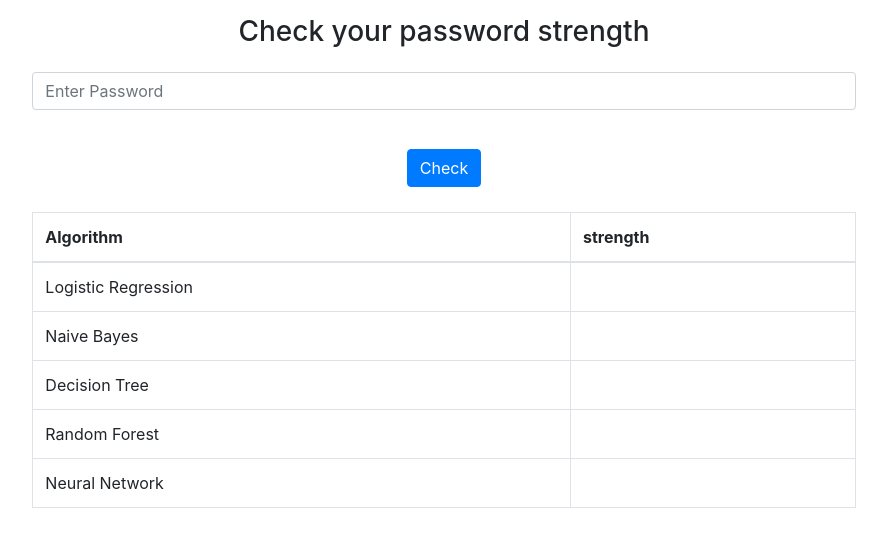
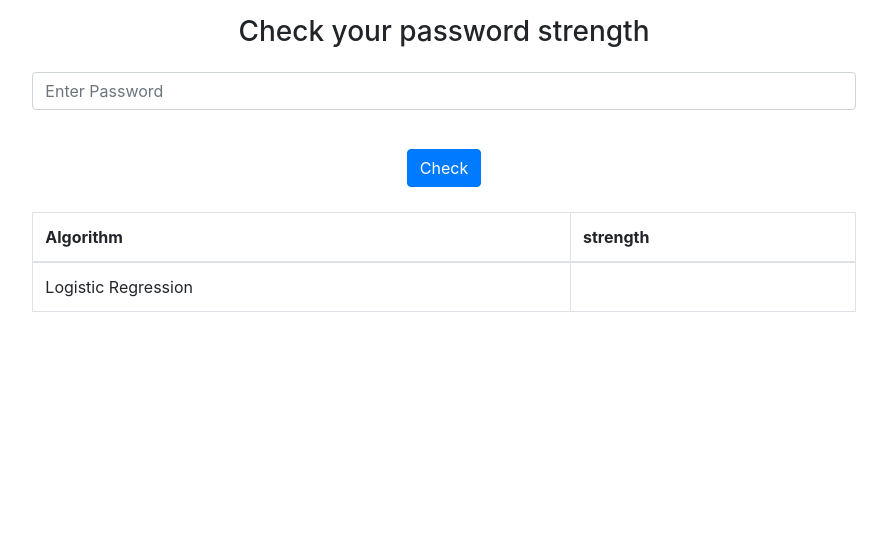
Before and after one commit to anselmostitla/2.--Password-Strength, a Flask app: page / in a window 1280 px wide. Shown: the top 547 px of the page, without its empty margins (196-1083 px from the left). Run offline with Flask 2, Linux system fonts and the light colour scheme; parts of the project's set-up code (start-up, migrations or seed data) failed here and were passed over; some libraries are stand-ins or nearby versions.

Commit message:
Add files via upload

```diff
--- a/main.py
+++ b/main.py
@@ -39,15 +39,13 @@ def mainpage():
     # Load the algorithm models
 
 
-
-
     vectorizer_model = pickle.load(open("vectorizer.pkl",'rb'))
 
     log_reg_model = pickle.load(open("log_reg.pkl",'rb'))
-    Bernoulli_Naive_Bayes_model = pickle.load(open('Bernoulli_Naive_Bayes.pkl','rb'))
-    Decision_Tree_model = pickle.load(open('Decision_Tree.pkl','rb'))
-    Random_Forest_model = pickle.load(open('Random_Forest.pkl','rb'))
-    multi_layer_perceptron_model = pickle.load(open('multi_layer_perceptron.pkl','rb'))
+    # Bernoulli_Naive_Bayes_model = pickle.load(open('Bernoulli_Naive_Bayes.pkl','rb'))
+    # Decision_Tree_model = pickle.load(open('Decision_Tree.pkl','rb'))
+    # Random_Forest_model = pickle.load(open('Random_Forest.pkl','rb'))
+    # multi_layer_perceptron_model = pickle.load(open('multi_layer_perceptron.pkl','rb'))
 
     def word_with_white_spaces(inputs):
         characters = []
@@ -65,18 +63,18 @@ def mainpage():
     password_vec = vectorizer_model.transform(password_list)
 
     log_reg_model_test = log_reg_model.predict(password_vec)
-    Bernoulli_Naive_Bayes_model_test = Bernoulli_Naive_Bayes_model.predict(password_vec)
-    Decision_Tree_model_test = Decision_Tree_model.predict(password_vec)
-    Random_Forest_model_test = Random_Forest_model.predict(password_vec)
-    multi_layer_perceptron_model_test = multi_layer_perceptron_model.predict(password_vec)
+    # Bernoulli_Naive_Bayes_model_test = Bernoulli_Naive_Bayes_model.predict(password_vec)
+    # Decision_Tree_model_test = Decision_Tree_model.predict(password_vec)
+    # Random_Forest_model_test = Random_Forest_model.predict(password_vec)
+    # multi_layer_perceptron_model_test = multi_layer_perceptron_model.predict(password_vec)
 
     # return "render_template('main.html')"
 
-    return render_template('main.html',log_reg = log_reg_model_test[0],
-                                        Bernoulli_Naive = Bernoulli_Naive_Bayes_model_test[0],
-                                        Decision_Tree = Decision_Tree_model_test[0],
-                                        Random_Forest = Random_Forest_model_test[0],
-                                        multi_layer = multi_layer_perceptron_model_test[0]
+    return render_template('main.html',log_reg = log_reg_model_test[0]#,
+                                        # Bernoulli_Naive = Bernoulli_Naive_Bayes_model_test[0],
+                                        # Decision_Tree = Decision_Tree_model_test[0],
+                                        # Random_Forest = Random_Forest_model_test[0],
+                                        # multi_layer = multi_layer_perceptron_model_test[0]
                                         )
 
 if __name__ == '__main__':
--- a/templates/index.html
+++ b/templates/index.html
@@ -38,22 +38,27 @@
                     <td>Logistic Regression</td>
                     <td></td>
                 </tr>
-                <tr>
+
+                <!-- <tr>
                     <td>Naive Bayes</td>
                     <td></td>
-                </tr>
-                <tr>
+                </tr> -->
+
+                <!-- <tr>
                     <td>Decision Tree</td>
                     <td></td>
-                </tr>
-                <tr>
+                </tr> -->
+
+                <!-- <tr>
                     <td>Random Forest</td>
                     <td></td>
-                </tr>
-                <tr>
+                </tr> -->
+
+                <!-- <tr>
                     <td>Neural Network</td>
                     <td></td>
-                </tr>
+                </tr>                                                                 -->
+
             </tbody>
 
         </table>
```
Also changed, not shown: templates/main.html (+8 -8 lines).
